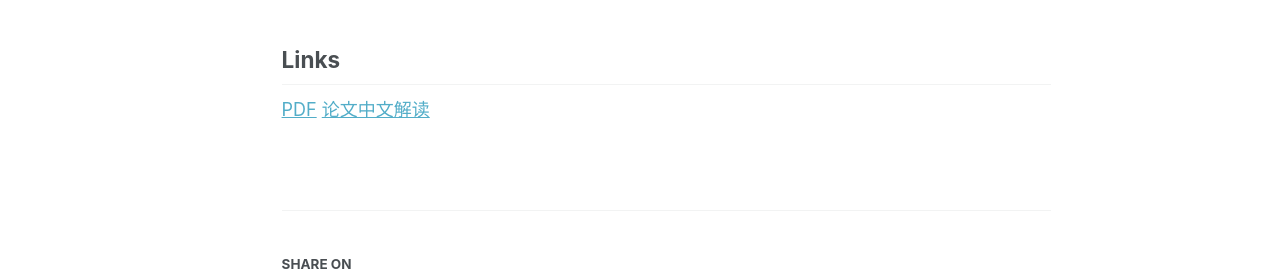
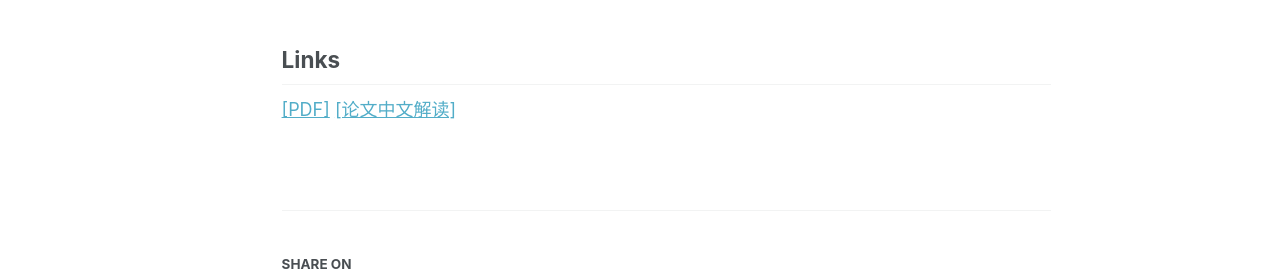
Before and after one commit to moonaurora/moonaurora.github.io, a Jekyll site: the page built from _publications/MindPower.md, in a window 1280 px wide and 1087 px high. Shown: the part 576-856 px from the top of the window. Built offline with Jekyll 4.4.1, drawn with Linux system fonts in a browser that asks for light colours; a script bundle is joined from its source files by our own code; library files that are not in the unit come from our copies.

Commit message:
Update about

```diff
--- a/_publications/MindPower.md
+++ b/_publications/MindPower.md
@@ -13,4 +13,4 @@ paperurl: 'https://moonaurora.github.io/files/MindPower.pdf'
 Theory of Mind (ToM) refers to the ability to infer others' mental states, such as beliefs, desires, and intentions. Current vision-language embodied agents lack ToM-based decision-making, and existing benchmarks focus solely on human mental states while ignoring the agent's own perspective, hindering coherent decision and action generation. To address this, we propose MindPower, a Robot-Centric framework integrating Perception, Mental Reasoning, Decision Making and Action. Given multimodal inputs, MindPower first perceives the environment and human states, then performs ToM Reasoning to model both self and others, and finally generates decisions and actions guided by inferred mental states. Furthermore, we introduce Mind-Reward, a novel optimization objective that encourages VLMs to produce consistent ToM Reasoning and behavior. Our model outperforms GPT-4o by 12.77% in decision making and 12.49% in action generation.
 
 ## Links
-[PDF](https://moonaurora.github.io/files/MindPower.pdf) [论文中文解读](https://mp.weixin.qq.com/s/_2ubkBGpWH2fNC_uUOiwmA)
+[[PDF]](https://moonaurora.github.io/files/MindPower.pdf) [[论文中文解读]](https://mp.weixin.qq.com/s/_2ubkBGpWH2fNC_uUOiwmA)
```
